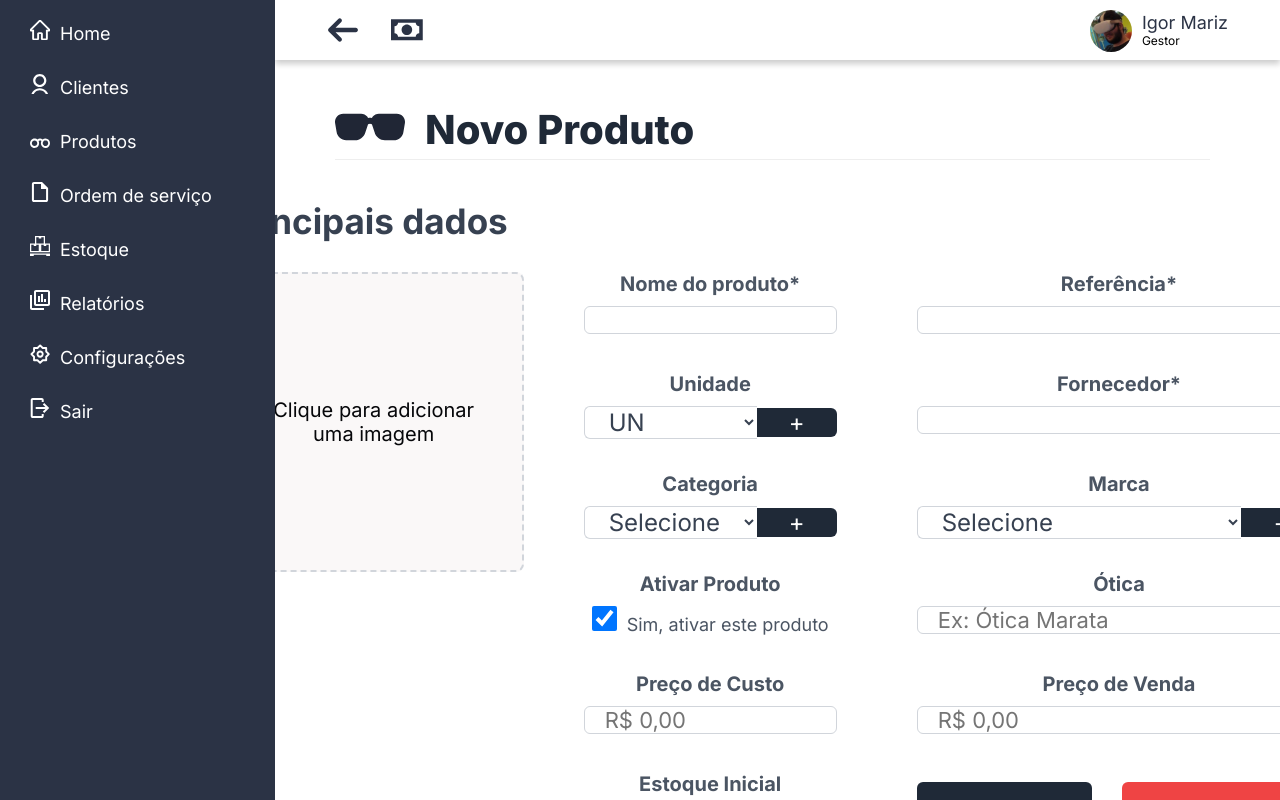
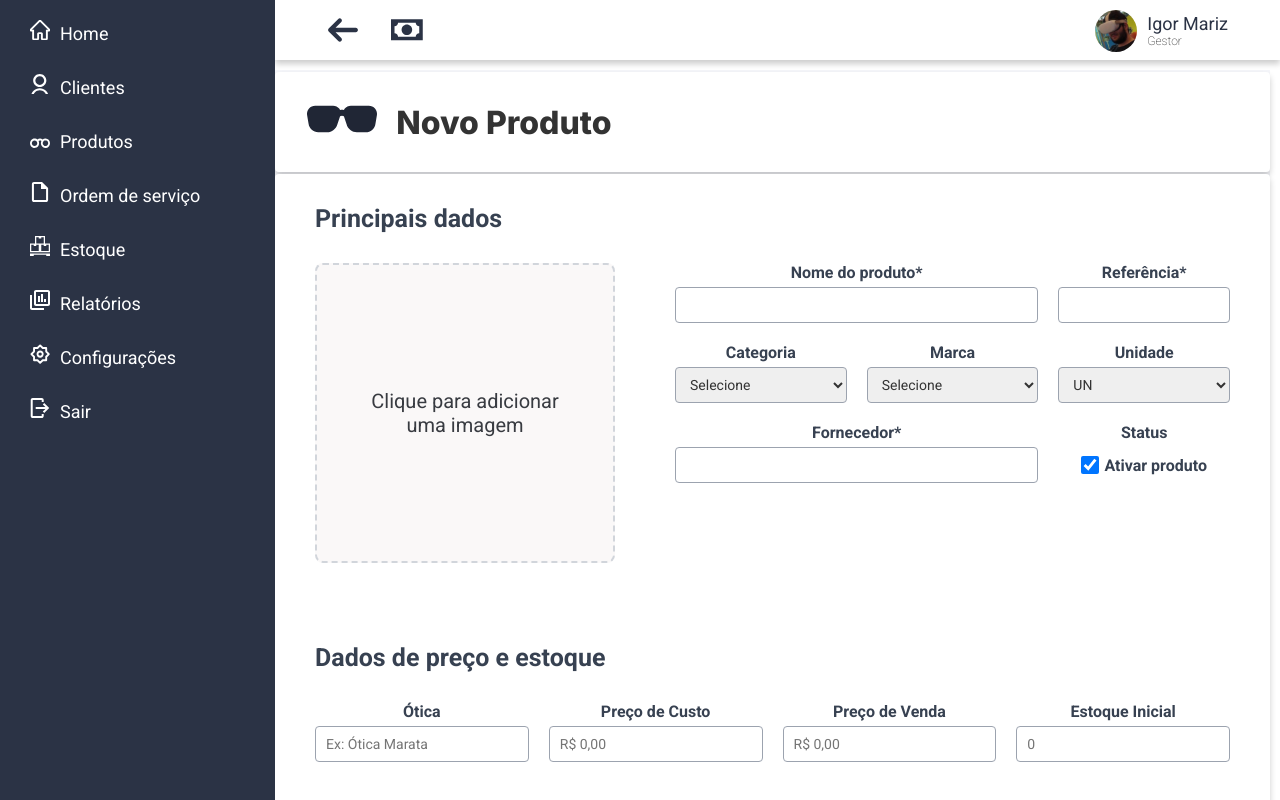
Before and after one commit to LGtkz/OticaFocal, a Next.js app: page /produtos/novo in a window 1280 px wide. Built offline with nearby package versions, Linux system fonts and the light colour scheme.

Commit message:
última atualização da página de produtos

```diff
--- a/src/app/produtos/novo/novo-produto.css
+++ b/src/app/produtos/novo/novo-produto.css
@@ -1,58 +1,74 @@
-* {
-    box-sizing: border-box;
-    margin: 0;
-    padding: 0;
-    font-family: 'Inter', sans-serif;
-}
-
-.np-page {
+.novo-produto-container {
     display: flex;
     flex-direction: column;
     align-items: center;
-    background-color: #ffffff;
     width: 100%;
     min-height: 100vh;
-    padding: 30px 60px;
-    padding-bottom: 350px;
+    padding-bottom: 50px;
+    font-family: 'Inter', sans-serif;
+    margin: 0;
+    background-color: #f5f6fa;
 }
 
-.np-header {
+.titulo-produtos {
     width: 100%;
     max-width: 1400px;
-    background-color: transparent;
-    padding: 20px 0;
+    height: 100px;
     display: flex;
     align-items: center;
-    gap: 20px;
-    margin-bottom: 40px;
-    border-bottom: 1px solid #eee;
+    justify-content: flex-start;
+    gap: 1.2rem;
+    background-color: white;
+    padding-left: 2rem;
+    box-shadow: 0 4px 6px rgba(0, 0, 0, 0.2);
+    margin: 2px auto;
+    box-sizing: border-box;
+    flex-shrink: 0;
+    border-radius: 4px;
 }
 
-.np-header h1 {
-    font-size: 40px;
+.titulo-produtos h1 {
+    color: #333;
+    font-size: 32px;
     font-weight: 800;
-    color: #1f2937;
+    margin: 0;
 }
 
-.np-main-card {
+.np-form-card {
+    background: white;
     width: 100%;
     max-width: 1400px;
-    background-color: transparent;
-    box-shadow: none;
-    border: none;
+    padding: 30px 40px;
+    border-radius: 4px;
+    box-shadow: 0 4px 6px rgba(0, 0, 0, 0.2);
+    box-sizing: border-box;
     display: flex;
     flex-direction: column;
-    padding: 0;
-    gap: 60px;
+    height: auto;
+    margin-bottom: 40px;
+}
+
+.np-section-block {
+    display: flex;
+    flex-direction: column;
+    width: 100%;
+    height: auto;
+    position: relative;
+}
+
+.np-section-block + .np-section-block {
+    margin-top: 60px;
 }
 
 .np-section-title {
-    font-size: 35px;
+    font-size: 25px;
     font-weight: 700;
     color: #374151;
     margin-bottom: 30px;
     display: flex;
     align-items: center;
+    justify-content: flex-start;
+    width: 100%;
 }
 
 .np-content-wrapper {
@@ -60,6 +76,9 @@
     gap: 60px;
     width: 100%;
     align-items: flex-start;
+    min-height: 320px;
+    height: auto;
+    box-sizing: border-box;
 }
 
 .np-image-col {
@@ -67,7 +86,7 @@
     width: 300px;
 }
 
-.np-upload-box {
+.np-image-upload {
     width: 100%;
     height: 300px;
     border: 2px dashed #d1d5db;
@@ -77,112 +96,112 @@
     align-items: center;
     justify-content: center;
     text-align: center;
-    color: #06070a;
+    color: #383b41;
     cursor: pointer;
     background-color: #faf8f8;
     padding: 20px;
     font-size: 20px;
     transition: border-color 0.2s;
 }
-
-.np-upload-box:hover {
-    border-color: #1f2937;
-}
+.np-image-upload:hover { border-color: #1f2937; }
 
 .np-fields-col {
     flex: 1;
     display: grid;
-    grid-template-columns: 1fr 1fr;
-    column-gap: 80px;
-    row-gap: 40px;
+    grid-template-columns: repeat(3, 1fr);
+    gap: 20px;
 }
 
-.np-input-group {
+.np-input-wrapper {
     display: flex;
     flex-direction: column;
-    gap: 10px;
+    gap: 5px;
 }
 
-.np-input-group label {
-    font-size: 20px;
-    font-weight: 600;
-    color: #4b5563;
+.np-span-2 {
+    grid-column: span 2;
+}
+
+.np-input-wrapper label {
+    font-size: 16px;
+    font-weight: 700;
+    color: #374151;
 }
 
 .np-input {
-    height: 150px;
-    border: 1px solid #d1d5db;
-    border-radius: 6px;
-    padding: 0 20px;
-    font-size: 22px;
+    height: 45px;
+    border: 1px solid #9ca3af;
+    border-radius: 4px;
+    padding: 0 10px;
+    font-size: 14px;
     width: 100%;
-    background-color: #fff;
     outline: none;
-    color: #374151;
+    box-sizing: border-box;
+    color: #333;
 }
 
-.np-input-combined {
-    display: flex;
+.np-preco-grid {
+    display: grid;
+    grid-template-columns: 1fr 1fr 1fr 1fr;
+    gap: 20px;
     width: 100%;
-    height: 150px;
 }
 
-.np-input-combined select {
-    flex: 1;
-    border: 1px solid #d1d5db;
-    border-right: none;
-    border-radius: 6px 0 0 6px;
-    padding: 0 20px;
-    font-size: 24px;
-    background-color: #fff;
-    cursor: pointer;
-    outline: none;
-    color: #374151;
+.np-fiscal-grid {
+    display: grid;
+    grid-template-columns: 1fr 1fr;
+    gap: 20px;
+    width: 100%;
 }
 
-.np-btn-plus {
-    width: 80px;
+.np-radio-group {
+    display: flex;
+    align-items: center;
+    gap: 15px;
+    height: 45px;
+}
+.np-radio-label {
+    display: flex;
+    align-items: center;
+    gap: 5px;
+    font-size: 14px;
+    color: #374151;
+    cursor: pointer;
+    font-weight: 500;
+}
+.np-radio-label input {
+    width: 18px;
+    height: 18px;
+    cursor: pointer;
+}
+
+.np-actions-row {
+    display: flex;
+    gap: 20px;
+    margin-top: 60px;
+    width: 100%;
+}
+
+.np-btn-save {
     background-color: #1f2937;
     color: white;
-    font-size: 24px;
     border: none;
-    border-radius: 0 6px 6px 0;
+    border-radius: 4px;
+    padding: 12px 40px;
+    font-weight: 600;
+    font-size: 16px;
     cursor: pointer;
-    display: flex;
-    align-items: center;
-    justify-content: center;
+    min-width: 150px;
 }
 
-.np-buttons-container {
-    display: flex;
-    gap: 30px;
-    align-items: flex-end;
-    width: 100%;
-    height: 100%;
+.np-btn-cancel {
+    background-color: #7f1d1d;
+    color: white;
+    border: none;
+    border-radius: 4px;
+    padding: 12px 40px;
+    font-weight: 600;
+    font-size: 16px;
+    cursor: pointer;
+    min-width: 150px;
 }
-
-.np-btn {
-    padding: 0 60px;
-    font-size: 18px;
-    font-weight: 700;
-    border-radius: 6px;
-    cursor: pointer;
-    border: none;
-    transition: opacity 0.2s;
-    height: 50px;
-}
-
-.np-btn:hover { opacity: 0.9; }
-
-.np-btn-save { background-color: #1f2937; color: white; }
-.np-btn-cancel { background-color: #ef4444; color: white; }
-.checkbox-wrapper {
-    flex-direction: row;
-    align-items: center;
-    height: 100px;
-}
-.checkbox-wrapper input {
-    width: 25px;
-    height: 25px;
-    margin-right: 10px;
-}
--- a/src/app/produtos/novo/page.js
+++ b/src/app/produtos/novo/page.js
@@ -2,111 +2,128 @@
 
 import './novo-produto.css';
 import Image from "next/image";
+import Link from 'next/link';
 import { Inter } from "next/font/google";
 
 const inter = Inter({
     subsets: ["latin"],
-    weight: ["400", "700", "800"],
+    weight: ["800"],
 });
 
 export default function NovoProduto() {
     return (
-        <div className={`np-page ${inter.className}`}>
+        <div className="novo-produto-container">
 
-            <div className="np-header">
-                <Image src="/produto.svg" alt="Ícone" width={70} height={70} />
-                <h1>Novo Produto</h1>
+            <div className="titulo-produtos">
+                <Image
+                    src="/produto.svg"
+                    alt="Ícone de produto"
+                    width={70}
+                    height={70}
+                />
+                <h1 className={inter.className}>Novo Produto</h1>
             </div>
 
-            <div className="np-main-card">
+            <div className="np-form-card">
 
-                <div>
+                <div className="np-section-block">
                     <h2 className="np-section-title">Principais dados</h2>
 
                     <div className="np-content-wrapper">
-
                         <div className="np-image-col">
-                            <div className="np-upload-box">
-                                <p>Clique para adicionar<br/>uma imagem</p>
+                            <div className="np-image-upload">
+                                <p>Clique para adicionar<br />uma imagem</p>
                             </div>
                         </div>
 
                         <div className="np-fields-col">
 
-                            <div className="np-input-group">
+                            <div className="np-input-wrapper np-span-2">
                                 <label>Nome do produto*</label>
                                 <input type="text" className="np-input" />
                             </div>
-                            <div className="np-input-group">
+
+                            <div className="np-input-wrapper">
                                 <label>Referência*</label>
                                 <input type="text" className="np-input" />
                             </div>
 
-                            <div className="np-input-group">
+                            <div className="np-input-wrapper">
+                                <label>Categoria</label>
+                                <select className="np-input">
+                                    <option>Selecione</option>
+                                    <option>Solar</option>
+                                    <option>Grau</option>
+                                </select>
+                            </div>
+
+                            <div className="np-input-wrapper">
+                                <label>Marca</label>
+                                <select className="np-input">
+                                    <option>Selecione</option>
+                                    <option>RayBan</option>
+                                    <option>Oakley</option>
+                                </select>
+                            </div>
+
+                            <div className="np-input-wrapper">
                                 <label>Unidade</label>
-                                <div className="np-input-combined">
-                                    <select><option>UN</option></select>
-                                    <button className="np-btn-plus">+</button>
-                                </div>
+                                <select className="np-input">
+                                    <option>UN</option>
+                                    <option>PC</option>
+                                </select>
                             </div>
-                            <div className="np-input-group">
+
+                            <div className="np-input-wrapper np-span-2">
                                 <label>Fornecedor*</label>
                                 <input type="text" className="np-input" />
                             </div>
 
-                            <div className="np-input-group">
-                                <label>Categoria</label>
-                                <div className="np-input-combined">
-                                    <select><option>Selecione</option></select>
-                                    <button className="np-btn-plus">+</button>
+                            <div className="np-input-wrapper">
+                                <label>Status</label>
+                                <div className="np-radio-group">
+                                    <label className="np-radio-label">
+                                        <input type="checkbox" defaultChecked />
+                                        <span>Ativar produto</span>
+                                    </label>
                                 </div>
-                            </div>
-                            <div className="np-input-group">
-                                <label>Marca</label>
-                                <div className="np-input-combined">
-                                    <select><option>Selecione</option></select>
-                                    <button className="np-btn-plus">+</button>
-                                </div>
-                            </div>
-
-
-                            <div className="np-input-group">
-                                <label>Ativar Produto</label>
-                                <div className="checkbox-wrapper">
-                                    <input type="checkbox" defaultChecked />
-                                    <span style={{fontSize:'18px', color:'#4b5563'}}>Sim, ativar este produto</span>
-                                </div>
-                            </div>
-
-                            <div className="np-input-group">
-                                <label>Ótica</label>
-                                <input type="text" className="np-input" placeholder="Ex: Ótica Marata" />
-                            </div>
-
-
-                            <div className="np-input-group">
-                                <label>Preço de Custo</label>
-                                <input type="text" className="np-input" placeholder="R$ 0,00" />
-                            </div>
-                            <div className="np-input-group">
-                                <label>Preço de Venda</label>
-                                <input type="text" className="np-input" placeholder="R$ 0,00" />
-                            </div>
-
-                            <div className="np-input-group">
-                                <label>Estoque Inicial</label>
-                                <input type="number" className="np-input" placeholder="0" />
-                            </div>
-
-                            <div className="np-buttons-container">
-                                <button className="np-btn np-btn-save">Salvar</button>
-                                <button className="np-btn np-btn-cancel">Cancelar</button>
                             </div>
 
                         </div>
                     </div>
                 </div>
 
+                <div className="np-section-block">
+                    <h2 className="np-section-title">Dados de preço e estoque</h2>
+
+                    <div className="np-preco-grid">
+                        <div className="np-input-wrapper">
+                            <label>Ótica</label>
+                            <input type="text" className="np-input" placeholder="Ex: Ótica Marata" />
+                        </div>
+                        <div className="np-input-wrapper">
+                            <label>Preço de Custo</label>
+                            <input type="text" className="np-input" placeholder="R$ 0,00" />
+                        </div>
+                        <div className="np-input-wrapper">
+                            <label>Preço de Venda</label>
+                            <input type="text" className="np-input" placeholder="R$ 0,00" />
+                        </div>
+                        <div className="np-input-wrapper">
+                            <label>Estoque Inicial</label>
+                            <input type="number" className="np-input" placeholder="0" />
+                        </div>
+                    </div>
+                </div>
+
+
+                <div className="np-actions-row">
+                    <button className="np-btn-save">Salvar</button>
+                    <Link href="/produtos">
+                        <button className="np-btn-cancel">Cancelar</button>
+                    </Link>
+                </div>
+
             </div>
         </div>
     );
```
